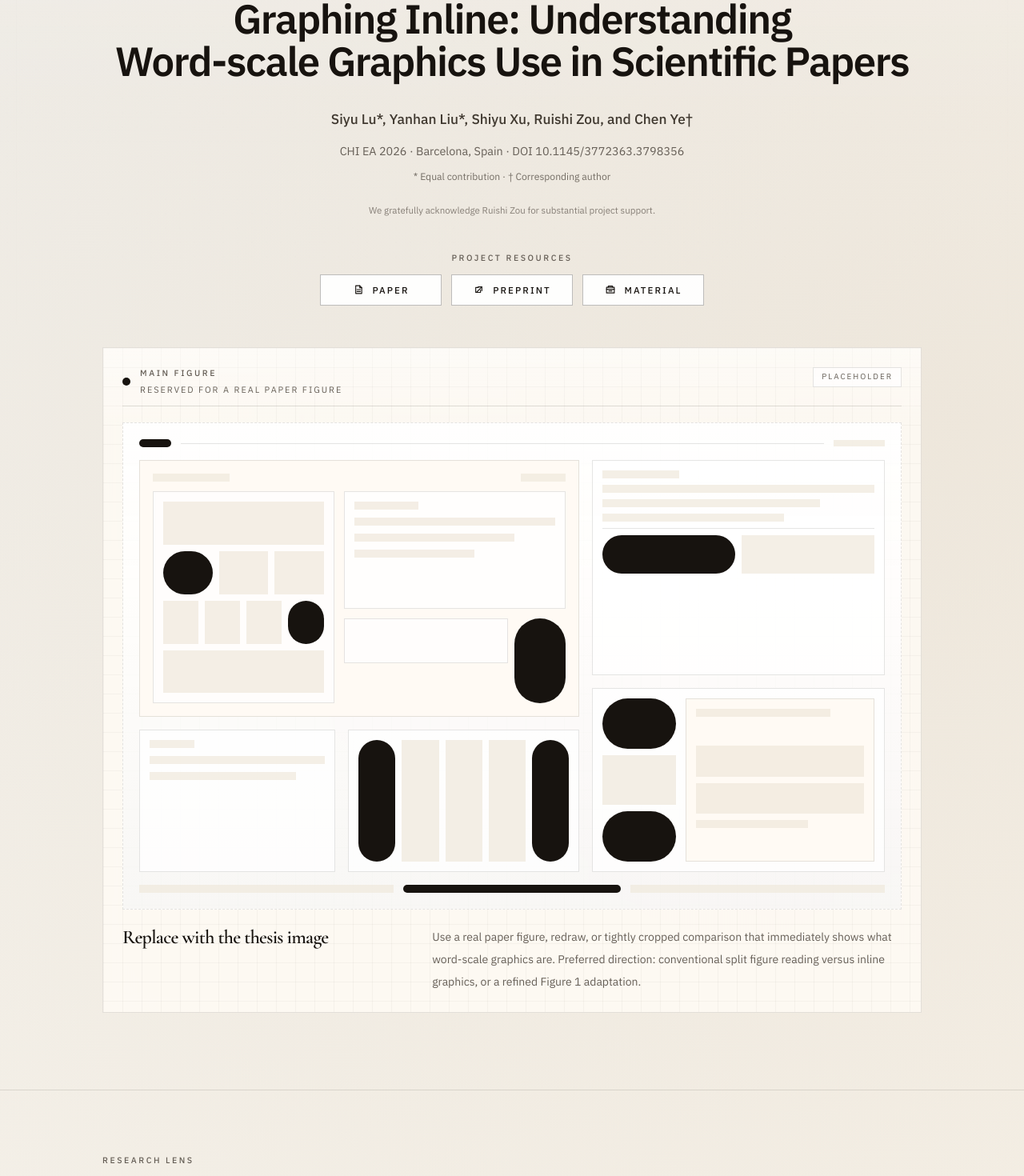
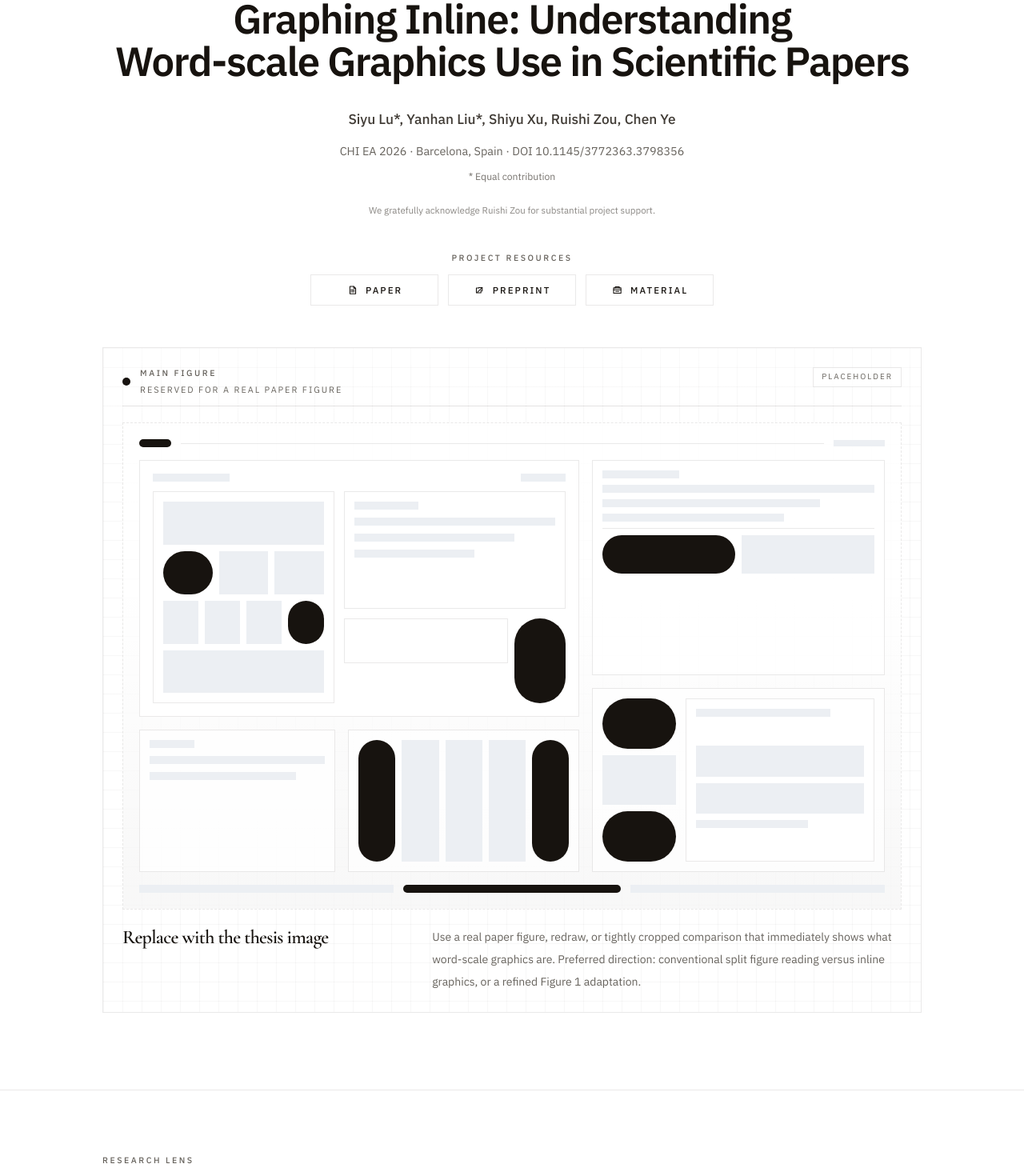
Before and after one commit to salmooonaa/graphing-inline, a Next.js app: page / in a window 1280 px wide. Shown: the part 120-1590 px from the top of the page at 80% size. Built offline with nearby package versions, Linux system fonts and the light colour scheme.

Commit message:
refine homepage masthead details and unify white surfaces

```diff
--- a/src/app/globals.css
+++ b/src/app/globals.css
@@ -2,26 +2,26 @@
 
 :root {
   color-scheme: light;
-  --background: #f3eee4;
-  --background-deep: #ece4d7;
-  --surface: rgba(255, 252, 246, 0.82);
-  --surface-strong: rgba(255, 250, 243, 0.92);
-  --surface-muted: rgba(239, 232, 219, 0.68);
+  --background: #ffffff;
+  --background-deep: #ffffff;
+  --surface: #ffffff;
+  --surface-strong: #ffffff;
+  --surface-muted: #eceff3;
   --foreground: #17130f;
-  --muted: #665f57;
-  --muted-strong: #3f382f;
-  --line: rgba(23, 19, 15, 0.11);
-  --line-strong: rgba(23, 19, 15, 0.28);
+  --muted: #67635d;
+  --muted-strong: #403b35;
+  --line: rgba(23, 19, 15, 0.09);
+  --line-strong: rgba(23, 19, 15, 0.2);
   --accent: #7c5932;
-  --accent-soft: rgba(124, 89, 50, 0.1);
+  --accent-soft: rgba(255, 255, 255, 1);
   --blue: #4d6580;
-  --blue-soft: rgba(77, 101, 128, 0.08);
+  --blue-soft: #ffffff;
   --blue-line: rgba(77, 101, 128, 0.28);
   --amber: #9b6a28;
-  --amber-soft: rgba(155, 106, 40, 0.08);
+  --amber-soft: #ffffff;
   --amber-line: rgba(155, 106, 40, 0.26);
   --green: #4b695c;
-  --green-soft: rgba(75, 105, 92, 0.08);
+  --green-soft: #ffffff;
   --green-line: rgba(75, 105, 92, 0.26);
 }
 
@@ -31,10 +31,7 @@ html {
 
 body {
   min-height: 100vh;
-  background:
-    radial-gradient(circle at top left, rgba(77, 101, 128, 0.06), transparent 28%),
-    radial-gradient(circle at 95% 8%, rgba(155, 106, 40, 0.08), transparent 24%),
-    linear-gradient(180deg, #faf6ef 0%, #f3eee4 52%, #ece4d7 100%);
+  background: var(--background);
   color: var(--foreground);
   font-family: var(--font-interface), sans-serif;
   font-feature-settings: "liga" 1, "kern" 1;
@@ -42,28 +39,7 @@ body {
 }
 
 body::before {
-  position: fixed;
-  inset: 0;
-  z-index: -1;
-  background:
-    linear-gradient(180deg, rgba(255, 255, 255, 0.38), transparent 46%),
-    repeating-linear-gradient(
-      90deg,
-      transparent 0,
-      transparent calc(50% - 620px),
-      rgba(23, 19, 15, 0.035) calc(50% - 620px),
-      rgba(23, 19, 15, 0.035) calc(50% - 619px),
-      transparent calc(50% - 619px),
-      transparent calc(50% + 619px),
-      rgba(23, 19, 15, 0.035) calc(50% + 619px),
-      rgba(23, 19, 15, 0.035) calc(50% + 620px),
-      transparent calc(50% + 620px)
-    ),
-    radial-gradient(circle, rgba(23, 19, 15, 0.018) 1px, transparent 1px);
-  background-size: auto, auto, 18px 18px;
-  mask-image: linear-gradient(180deg, rgba(0, 0, 0, 0.36), transparent 78%);
   content: "";
-  pointer-events: none;
 }
 
 a {
@@ -102,7 +78,7 @@ main {
 }
 
 ::selection {
-  background: rgba(124, 89, 50, 0.18);
+  background: rgba(23, 19, 15, 0.12);
 }
 
 @layer utilities {
@@ -118,7 +94,6 @@ main {
   .paper-panel {
     border: 1px solid var(--line);
     background: var(--surface);
-    backdrop-filter: blur(10px);
   }
 
   .quiet-link {
--- a/src/components/blocks/site-header.tsx
+++ b/src/components/blocks/site-header.tsx
@@ -4,7 +4,7 @@ import { Container } from "@/components/ui/container";
 
 export function SiteHeader() {
   return (
-    <header className="sticky top-0 z-30 border-b border-[var(--line)] bg-[rgba(248,244,237,0.72)] backdrop-blur-lg">
+    <header className="sticky top-0 z-30 border-b border-[var(--line)] bg-white/94 backdrop-blur-md">
       <Container className="flex min-h-14 items-center justify-between gap-6 lg:min-h-15">
         <a
           href="#overview"
--- a/src/components/sections/hero-section.tsx
+++ b/src/components/sections/hero-section.tsx
@@ -13,7 +13,7 @@ function HeroActionIcon({ label }: { label: string }) {
       <svg
         aria-hidden="true"
         viewBox="0 0 24 24"
-        className="h-4 w-4 shrink-0"
+        className="h-[0.95rem] w-[0.95rem] shrink-0"
         fill="none"
         stroke="currentColor"
         strokeWidth="1.7"
@@ -33,7 +33,7 @@ function HeroActionIcon({ label }: { label: string }) {
       <svg
         aria-hidden="true"
         viewBox="0 0 24 24"
-        className="h-4 w-4 shrink-0"
+        className="h-[0.95rem] w-[0.95rem] shrink-0"
         fill="none"
         stroke="currentColor"
         strokeWidth="1.7"
@@ -51,7 +51,7 @@ function HeroActionIcon({ label }: { label: string }) {
     <svg
       aria-hidden="true"
       viewBox="0 0 24 24"
-      className="h-4 w-4 shrink-0"
+      className="h-[0.95rem] w-[0.95rem] shrink-0"
       fill="none"
       stroke="currentColor"
       strokeWidth="1.7"
@@ -128,7 +128,7 @@ export function HeroSection({ content }: HeroSectionProps) {
                   <a
                     key={`${action.label}-${action.href}`}
                     href={action.href}
-                    className="inline-flex min-w-[9.5rem] items-center justify-center gap-2.25 border border-[var(--line-strong)] bg-white/92 px-4 py-2.5 text-[0.72rem] font-medium uppercase tracking-[0.18em] text-[var(--muted-strong)] transition-colors hover:border-[var(--foreground)] hover:text-[var(--foreground)]"
+                    className="inline-flex min-w-[10rem] items-center justify-center gap-2.25 border border-[var(--line)] bg-white px-4.5 py-2.5 text-[0.72rem] font-medium uppercase tracking-[0.18em] text-[var(--muted-strong)] transition-colors duration-150 hover:border-[var(--line-strong)] hover:text-[var(--foreground)]"
                   >
                     <HeroActionIcon label={action.label} />
                     <span>{action.label}</span>
--- a/src/components/sections/paper-section.tsx
+++ b/src/components/sections/paper-section.tsx
@@ -83,21 +83,21 @@ export function PaperSection({ content }: PaperSectionProps) {
             </p>
           </section>
 
-          <section className="section-reveal reveal-delay-3 border border-[var(--line)] bg-[rgba(247,241,231,0.95)] p-6 sm:p-7">
+          <section className="section-reveal reveal-delay-3 border border-[var(--line)] bg-white p-6 sm:p-7">
             <p className="section-eyebrow">BibTeX</p>
-            <pre className="mt-4 overflow-x-auto border border-[var(--line)] bg-white/82 p-5 text-xs leading-6 text-[var(--muted-strong)]">
+            <pre className="mt-4 overflow-x-auto border border-[var(--line)] bg-white p-5 text-xs leading-6 text-[var(--muted-strong)]">
               <code>{content.bibtex}</code>
             </pre>
           </section>
 
           <dl className="section-reveal reveal-delay-3 grid gap-px overflow-hidden border border-[var(--line)] bg-[var(--line)] sm:grid-cols-2">
-            <div className="bg-white/80 px-5 py-5">
+            <div className="bg-white px-5 py-5">
               <dt className="section-eyebrow">Authors</dt>
               <dd className="mt-3 text-sm leading-7 text-[var(--muted)]">
                 {content.authorsLine}
               </dd>
             </div>
-            <div className="bg-white/80 px-5 py-5">
+            <div className="bg-white px-5 py-5">
               <dt className="section-eyebrow">Contact</dt>
               <dd className="mt-3">
                 <a
--- a/src/components/sections/research-lens-section.tsx
+++ b/src/components/sections/research-lens-section.tsx
@@ -89,7 +89,7 @@ export function ResearchLensSection({ content }: ResearchLensSectionProps) {
               </div>
             </div>
 
-            <div className="paper-panel bg-white/66 p-5 sm:p-6">
+            <div className="paper-panel bg-white p-5 sm:p-6">
               <p className="section-eyebrow">Why this section exists</p>
               <p className="mt-3 max-w-2xl text-sm leading-7 text-[var(--muted)]">
                 Instead of reproducing the full paper structure, the homepage uses
--- a/src/content/home.ts
+++ b/src/content/home.ts
@@ -6,10 +6,10 @@ export const homeContent: HomePageContent = {
     title:
       "Graphing Inline: Understanding Word-scale Graphics Use in Scientific Papers",
     authorsLine:
-      "Siyu Lu*, Yanhan Liu*, Shiyu Xu, Ruishi Zou, and Chen Ye†",
+      "Siyu Lu*, Yanhan Liu*, Shiyu Xu, Ruishi Zou, Chen Ye",
     publicationLine:
       "CHI EA 2026 · Barcelona, Spain · DOI 10.1145/3772363.3798356",
-    contributionNotes: ["* Equal contribution", "† Corresponding author"],
+    contributionNotes: ["* Equal contribution"],
     acknowledgementLine:
       "We gratefully acknowledge Ruishi Zou for substantial project support.",
     thesis:
@@ -165,7 +165,7 @@ export const homeContent: HomePageContent = {
   doi = {10.1145/3772363.3798356},
   url = {https://doi.org/10.1145/3772363.3798356}
 }`,
-    contactLabel: "Corresponding author: Chen Ye",
+    contactLabel: "Contact: Chen Ye",
     contactHref: "mailto:yechen@tongji.edu.cn",
   },
 };
```
